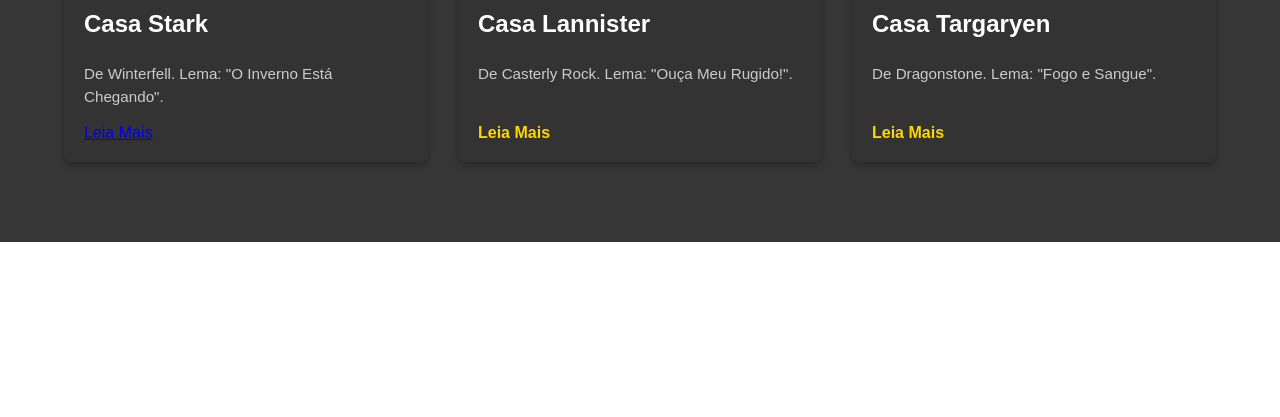
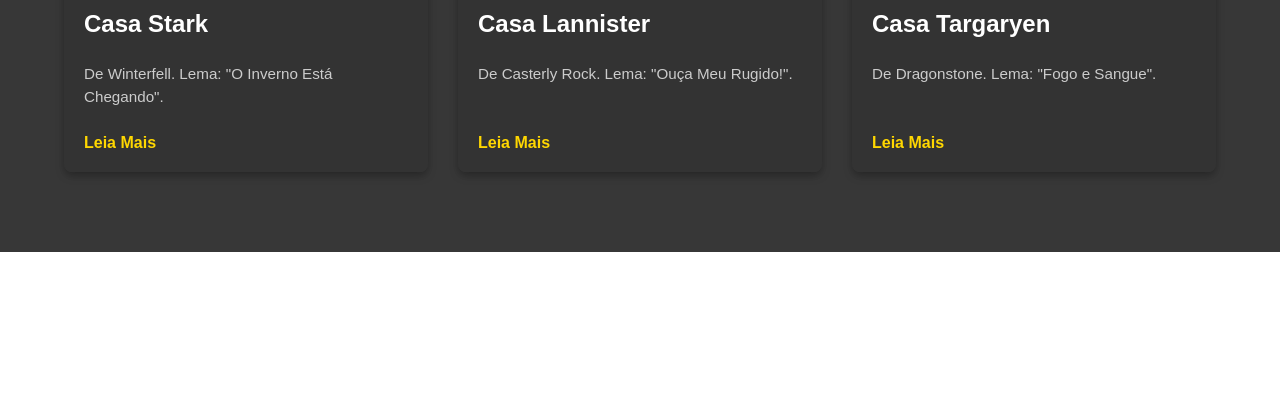
Before and after one commit to Migueljose-Mj/Portal-Game-of-Thrones, a plain HTML site: page index.html in a window 1280 px wide. Shown: the part 2260-2677 px from the top of the page. Drawn offline with Linux system fonts and the light colour scheme.

Commit message:
Update index.html

```diff
--- a/index.html
+++ b/index.html
@@ -116,7 +116,7 @@
                         <div class="card-info">
                             <h3>Casa Stark</h3>
                             <p>De Winterfell. Lema: "O Inverno Está Chegando".</p>
-                            <a href="https://www.pinterest.com/pin/68539225563756624/">Leia Mais</a>
+                            <a href="casas/casa-stark.html" class="read-more">Leia Mais</a>
                         </div>
                     </div>
 
```
